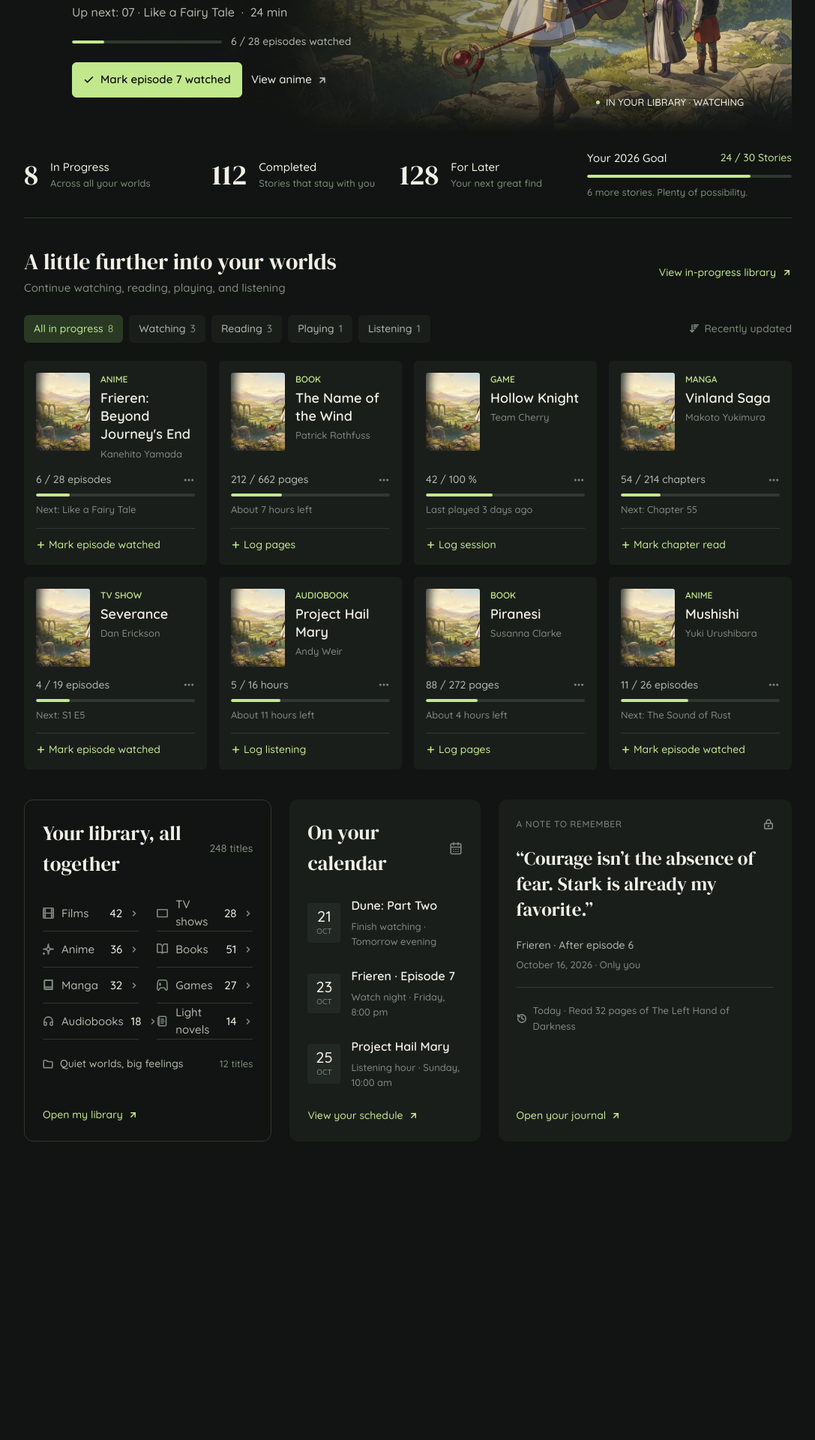
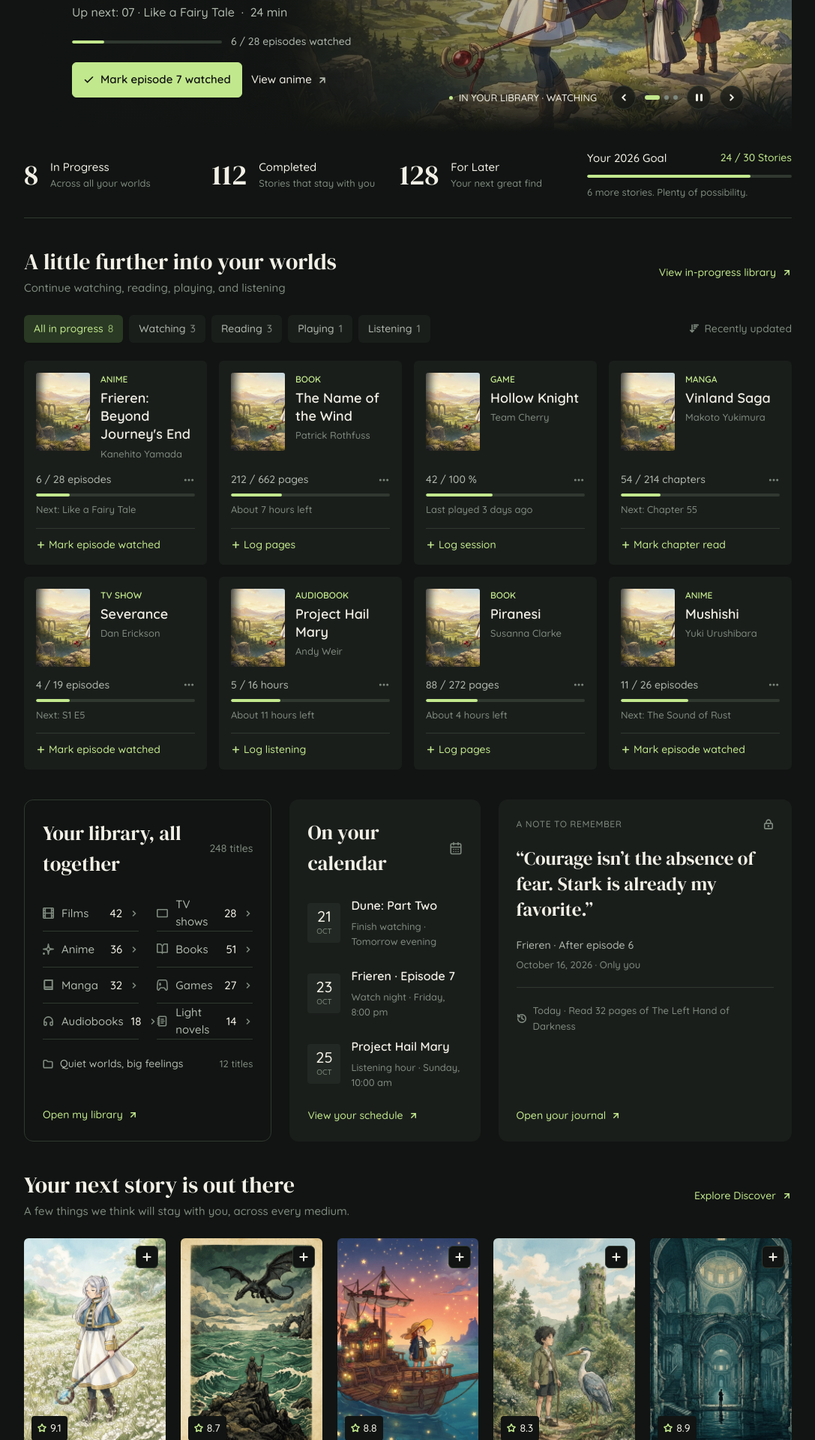
Before and after one commit to klavoie1/dashboard-app, a React (Vite) app in the folder frontend/: page / in a window 1280 px wide. Shown: the part 520-2440 px from the top of the page at 75% size, without its empty margins (96-1183 px from the left). Before the commit the page ends 2042 px from the top, so only its background shows below. Built offline with nearby package versions, Linux system fonts and the light colour scheme.

Commit message:
Make featured section a rotating carousel

```diff
--- /dev/null
+++ b/frontend/src/components/dashboardpage/FeaturedCarousel.tsx
@@ -0,0 +1,156 @@
+import {useEffect, useState} from "react";
+import FeaturedJourney, {type FeaturedJourneyProps} from "./FeaturedJourney.tsx";
+import Icon from "../Icon.tsx";
+import Tooltip from "../Tooltip.tsx";
+
+type Slide = Omit<FeaturedJourneyProps, "controls"> & { id: number }
+
+// Placeholder slides until in-progress titles come from the API
+const SLIDES: Slide[] = [
+    {
+        id: 1,
+        title: "Frieren",
+        subtitle: "Beyond Journey’s End",
+        artwork: "/featured/frieren.jpg",
+        artworkPosition: "50% 25%",
+        nextUp: "Up next: 07 · Like a Fairy Tale  ·  24 min",
+        progress: 6,
+        total: 28,
+        unit: "episodes watched",
+        actionLabel: "Mark episode 7 watched",
+        viewLabel: "View anime",
+        viewTo: "/media/1",
+        status: "IN YOUR LIBRARY · WATCHING",
+    },
+    {
+        id: 7,
+        title: "Piranesi",
+        subtitle: "Susanna Clarke",
+        artwork: "/discover/piranesi.jpg",
+        nextUp: "Up next: Part 3 · The Other  ·  about 4 hours left",
+        progress: 88,
+        total: 272,
+        unit: "pages read",
+        actionLabel: "Log pages",
+        viewLabel: "View book",
+        viewTo: "/media/7",
+        status: "IN YOUR LIBRARY · READING",
+    },
+    {
+        id: 103,
+        title: "Spiritfarer",
+        subtitle: "Thunder Lotus",
+        artwork: "/discover/spiritfarer.jpg",
+        nextUp: "Up next: Hummingberg  ·  last played 3 days ago",
+        progress: 42,
+        total: 100,
+        unit: "% complete",
+        actionLabel: "Log session",
+        viewLabel: "View game",
+        viewTo: "/media/103",
+        status: "IN YOUR LIBRARY · PLAYING",
+    },
+]
+
+// How long each title stays before moving on
+const ROTATE_MS = 8000
+
+const NAV_BUTTON = "flex size-8 cursor-pointer items-center justify-center rounded-full border border-line bg-bg/70 text-ink backdrop-blur transition-colors hover:border-accent hover:text-accent"
+
+export default function FeaturedCarousel() {
+    const [index, setIndex] = useState(0)
+    // Hover and focus pause rotation for a moment; the button stops it until pressed again
+    const [hovered, setHovered] = useState(false)
+    const [focused, setFocused] = useState(false)
+    // Starts stopped for people who ask their system for reduced motion
+    const [stopped, setStopped] = useState(
+        () => window.matchMedia('(prefers-reduced-motion: reduce)').matches
+    )
+    const slide = SLIDES[index]
+    const rotating = SLIDES.length > 1 && !stopped && !hovered && !focused
+
+    // A fresh timer per slide, so a manual change also restarts the countdown
+    useEffect(() => {
+        if (!rotating) return
+        const timer = setTimeout(() => {
+            setIndex((i) => (i + 1) % SLIDES.length)
+        }, ROTATE_MS)
+        return () => clearTimeout(timer)
+    }, [index, rotating])
+
+    // Wraps around at both ends
+    function go(step: number) {
+        setIndex((i) => (i + step + SLIDES.length) % SLIDES.length)
+    }
+
+    const controls = SLIDES.length > 1 && (
+        <div className="flex items-center gap-3">
+            <Tooltip label="Previous" side="top">
+                <button type="button" onClick={() => go(-1)} aria-label="Previous title" className={NAV_BUTTON}>
+                    <Icon src="/space-icons/chevron-right.svg" box="size-3.5" className="rotate-180" />
+                </button>
+            </Tooltip>
+
+            <div className="flex items-center gap-1.5">
+                {SLIDES.map((s, i) => (
+                    <button
+                        key={s.id}
+                        type="button"
+                        onClick={() => setIndex(i)}
+                        aria-label={`Show ${s.title}`}
+                        aria-current={i === index}
+                        className="h-1.5 w-1.5 cursor-pointer rounded-full bg-ink-muted transition-all hover:bg-ink aria-[current=true]:w-5 aria-[current=true]:bg-accent"
+                    />
+                ))}
+            </div>
+
+            <Tooltip label={stopped ? "Play" : "Pause"} side="top">
+                <button
+                    type="button"
+                    onClick={() => setStopped((v) => !v)}
+                    aria-label={stopped ? "Start rotating titles" : "Stop rotating titles"}
+                    className={NAV_BUTTON}
+                >
+                    {stopped ? (
+                        // Play triangle
+                        <span aria-hidden="true" className="ml-0.5 size-0 border-y-[5px] border-l-[8px] border-y-transparent border-l-current" />
+                    ) : (
+                        // Pause bars
+                        <span aria-hidden="true" className="flex gap-0.75">
+                            <span className="h-2.5 w-0.75 rounded-sm bg-current" />
+                            <span className="h-2.5 w-0.75 rounded-sm bg-current" />
+                        </span>
+                    )}
+                </button>
+            </Tooltip>
+
+            <Tooltip label="Next" side="top" align="end">
+                <button type="button" onClick={() => go(1)} aria-label="Next title" className={NAV_BUTTON}>
+                    <Icon src="/space-icons/chevron-right.svg" box="size-3.5" />
+                </button>
+            </Tooltip>
+        </div>
+    )
+
+    return (
+        <div
+            aria-roledescription="carousel"
+            aria-label="Pick up where you left off"
+            onMouseEnter={() => setHovered(true)}
+            onMouseLeave={() => setHovered(false)}
+            // Keyboard focus only; a mouse click would otherwise keep it paused after the pointer leaves
+            onFocus={(e) => setFocused(e.target.matches(':focus-visible'))}
+            onBlur={(e) => {
+                // Only resume once focus has left the carousel entirely
+                if (!e.currentTarget.contains(e.relatedTarget)) setFocused(false)
+            }}
+        >
+            {/* Announces changes; silent while rotating so screen readers aren't interrupted */}
+            <p aria-live={rotating ? "off" : "polite"} className="sr-only">
+                {`${index + 1} of ${SLIDES.length}: ${slide.title}`}
+            </p>
+            {/* key resets the hero's poster detection for each new artwork */}
+            <FeaturedJourney key={slide.id} {...slide} controls={controls} />
+        </div>
+    )
+}
--- a/frontend/src/components/dashboardpage/FeaturedJourney.tsx
+++ b/frontend/src/components/dashboardpage/FeaturedJourney.tsx
@@ -1,10 +1,12 @@
-import {useState} from "react";
+import {type ReactNode, useState} from "react";
 import {Link} from "react-router-dom";
 
 // Images narrower than this (width / height) are treated as covers/posters
 const POSTER_RATIO = 1.2
 
-type FeaturedJourneyProps = {
+export type FeaturedJourneyProps = {
+    // Small label above the title
+    eyebrow?: string
     title: string
     subtitle?: string
     artwork: string
@@ -19,9 +21,12 @@ type FeaturedJourneyProps = {
     viewTo: string
     status: string
     onAction?: () => void
+    // Rendered bottom-right next to the status, e.g. carousel buttons
+    controls?: ReactNode
 }
 
 export default function FeaturedJourney({
+    eyebrow = "PICK UP WHERE YOU LEFT OFF",
     title,
     subtitle,
     artwork,
@@ -35,6 +40,7 @@ export default function FeaturedJourney({
     viewTo,
     status,
     onAction,
+    controls,
 }: FeaturedJourneyProps) {
     const [posterSrc, setPosterSrc] = useState<string | null>(null)
     const isPoster = posterSrc === artwork
@@ -70,7 +76,7 @@ export default function FeaturedJourney({
             <div className="relative flex max-w-141.25 flex-col items-start gap-4.25">
                 <p className="m-0 flex items-center gap-2.5 text-[13px] font-semibold text-accent">
                     <span aria-hidden="true" className="block h-0.5 w-7 bg-accent" />
-                    PICK UP WHERE YOU LEFT OFF
+                    {eyebrow}
                 </p>
 
                 <h2 className="m-0 flex flex-col font-serif font-normal text-ink">
@@ -110,10 +116,13 @@ export default function FeaturedJourney({
                 </div>
             </div>
 
-            <p className="absolute right-4 bottom-7.5 m-0 hidden items-center gap-2 text-[13px] text-ink md:flex md:right-8 xl:right-16">
-                <span aria-hidden="true" className="block size-1.25 rounded-full bg-accent" />
-                {status}
-            </p>
+            <div className="absolute right-4 bottom-7.5 flex items-center gap-5 md:right-8 xl:right-16">
+                <p className="m-0 hidden items-center gap-2 text-[13px] text-ink md:flex">
+                    <span aria-hidden="true" className="block size-1.25 rounded-full bg-accent" />
+                    {status}
+                </p>
+                {controls}
+            </div>
         </section>
     )
 }
--- a/frontend/src/pages/DashboardPage.tsx
+++ b/frontend/src/pages/DashboardPage.tsx
@@ -1,8 +1,9 @@
 import GreetingHeader from "../components/dashboardpage/GreetingHeader.tsx";
-import FeaturedJourney from "../components/dashboardpage/FeaturedJourney.tsx";
+import FeaturedCarousel from "../components/dashboardpage/FeaturedCarousel.tsx";
 import PersonalOverview from "../components/dashboardpage/PersonalOverview.tsx"
 import ContinueStories from "../components/dashboardpage/ContinueStories.tsx";
 import PersonalSpace from "../components/dashboardpage/PersonalSpace.tsx";
+import PersonalDiscovery from "../components/dashboardpage/PersonalDiscovery.tsx";
 
 
 export default function DashboardPage() {
@@ -11,24 +12,11 @@ export default function DashboardPage() {
     return (
         <main>
             <GreetingHeader />
-            {/* Placeholder until this comes from the API */}
-            <FeaturedJourney
-                title="Frieren"
-                subtitle="Beyond Journey’s End"
-                artwork="/featured/frieren.jpg"
-                artworkPosition="50% 25%"
-                nextUp="Up next: 07 · Like a Fairy Tale  ·  24 min"
-                progress={6}
-                total={28}
-                unit="episodes watched"
-                actionLabel="Mark episode 7 watched"
-                viewLabel="View anime"
-                viewTo="/library"
-                status="IN YOUR LIBRARY · WATCHING"
-            />
+            <FeaturedCarousel />
             <PersonalOverview />
             <ContinueStories />
             <PersonalSpace />
+            <PersonalDiscovery />
         </main>
     );
 }
```
